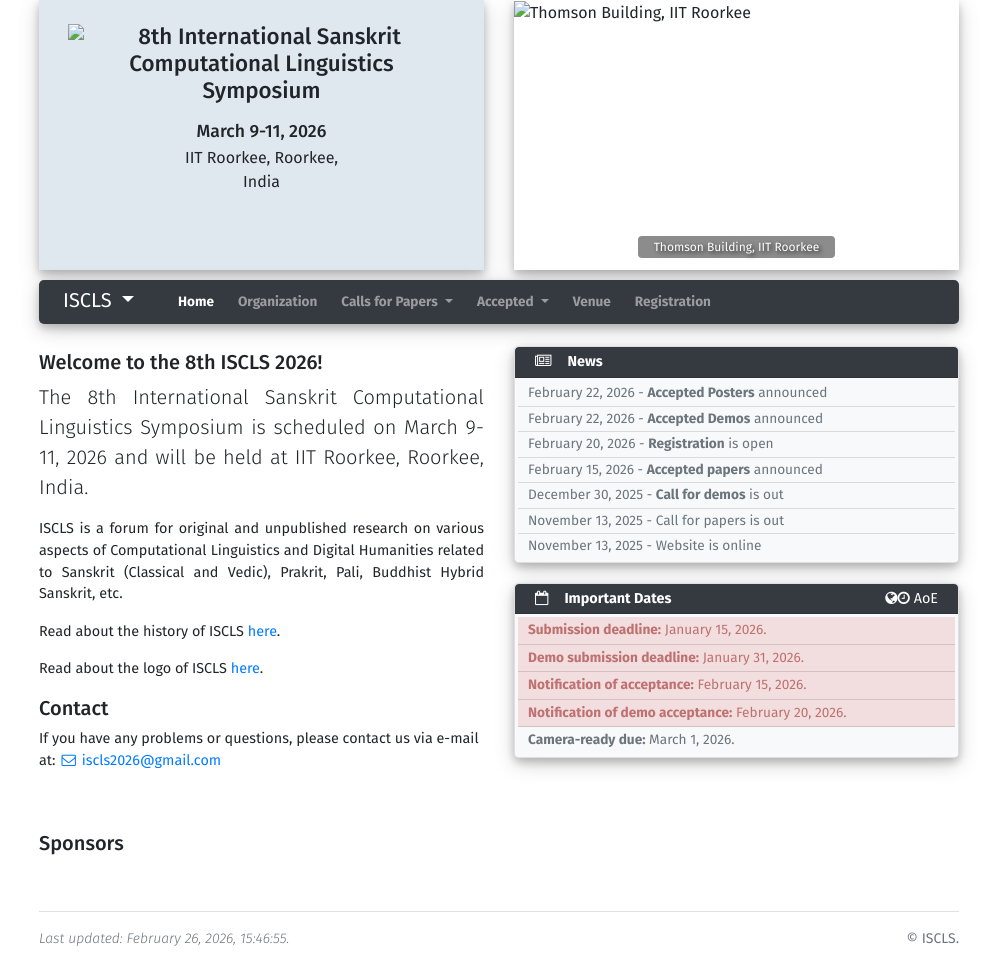
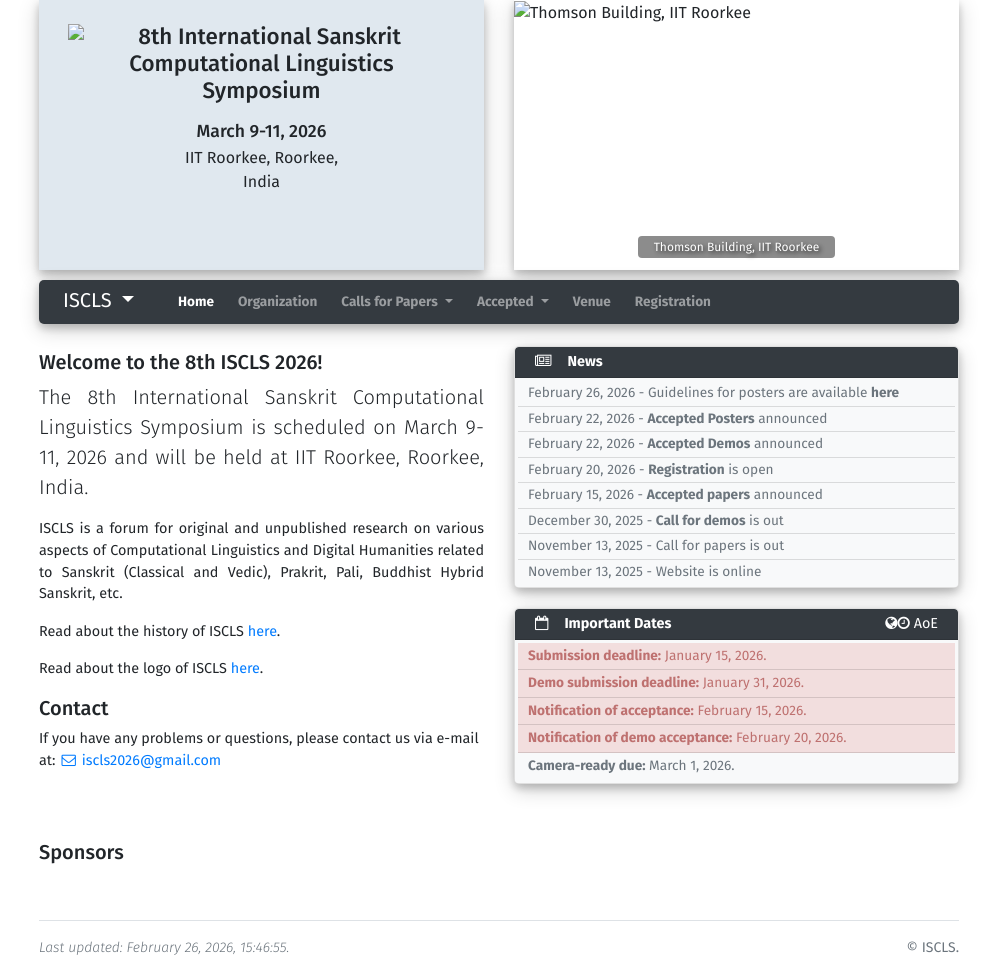
Before and after one commit to iscls/iscls-conference-template, a Jekyll site: the page built from index.md, in a window 1280 px wide. Shown: the whole page, without its empty margins (141-1138 px from the left). Built offline with Jekyll 4.4.1, drawn with Linux system fonts in a browser that asks for light colours.

Commit message:
update news for poster guidelines

```diff
--- a/_data/news.yml
+++ b/_data/news.yml
@@ -4,8 +4,8 @@
 #   text: Proceedings are made available
 # - date: 2026-03-05
 #   text: <strong><a href="./program.html">Program schedule</a></strong> is announced
-# - date: 2026-02-15
-#   text: Demo submission deadline is extended
+- date: 2026-02-26
+  text: Guidelines for posters are available <strong><a href="./guidelines.html">here</a></strong>
 - date: 2026-02-22
   text: <strong><a href="./posters.html">Accepted Posters</a></strong> announced
 - date: 2026-02-22
```
